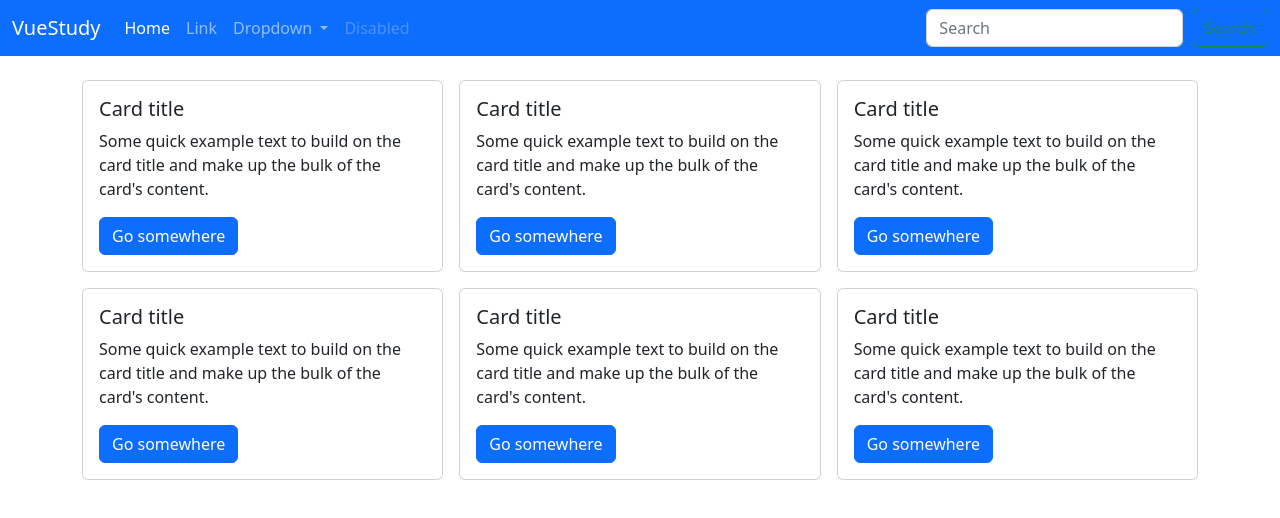
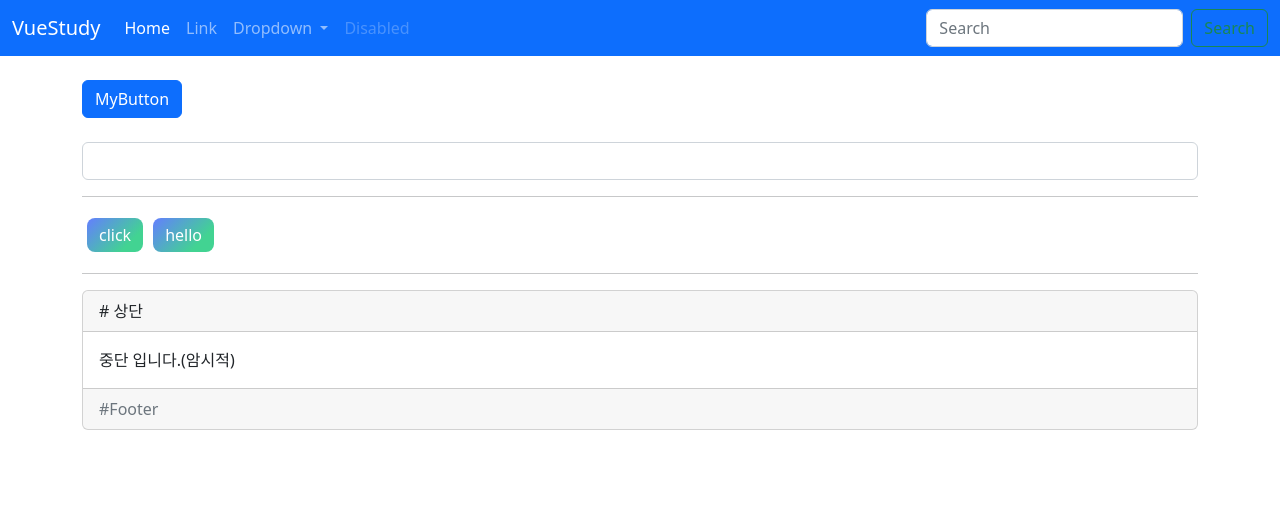
Before and after one commit to byeon-jiun/learn-vue3, a Vue app: page / in a window 1280 px wide. Shown: the top 518 px of the page. Built offline with nearby package versions, Linux system fonts and the light colour scheme.

Commit message:
nav 컴포넌트화

```diff
--- a/src/App.vue
+++ b/src/App.vue
@@ -1,13 +1,15 @@
 <template>
   <div>
-    <TheNav></TheNav>
-    <TheView></TheView>
+    <the-nav></the-nav>
+    <the-view></the-view>
+    <!--<post-index></post-index>-->
   </div>
 </template>
 
 <script>
-import TheNav from './components/TheNav'
-import TheView from './components/TheView'
+import TheNav from './components/TheNav.vue'
+import TheView from './components/TheView.vue'
+import PostIndex from './components/PostIndex.vue'
 export default {
   components: {
     TheNav,
--- /dev/null
+++ b/src/components/AppCard.vue
@@ -0,0 +1,19 @@
+<template>
+  <div class="card">
+    <div class="card-header">
+      <slot name="header">#Header</slot>
+    </div>
+    <div class="card-body">
+      <slot>#Body</slot>
+    </div>
+    <div class="card-footer text-muted">
+      <slot name="footer">#Footer</slot>
+    </div>
+  </div>
+</template>
+
+<script>
+export default {}
+</script>
+
+<style scoped></style>
--- /dev/null
+++ b/src/components/FancyButton.vue
@@ -0,0 +1,21 @@
+<template>
+  <button class="fancy-btn">
+    <slot>hello</slot>
+  </button>
+</template>
+
+<script>
+export default {}
+</script>
+
+<style scoped>
+.fancy-btn {
+  color: #fff;
+  background: linear-gradient(315deg, #42d392 25%, #647eff);
+  border: none;
+  padding: 5px 12px;
+  margin: 5px;
+  border-radius: 8px;
+  cursor: pointer;
+}
+</style>
--- /dev/null
+++ b/src/components/LabelInput.vue
@@ -0,0 +1,43 @@
+<template>
+  <div>
+    <label class="form-label">
+      {{ headTitle }}
+      <!--      <input
+        type="text"
+        :value="modelValue"
+        @input="event => $emit('update:modelValue', event.target.value)"
+      />-->
+    </label>
+    <input type="text" class="form-control" v-model="value" />
+  </div>
+</template>
+
+<script>
+import { computed } from 'vue'
+
+export default {
+  /** 컴퓨티드로 구현*/
+  props: {
+    headTitle: {
+      type: String,
+    },
+    modelValue: {
+      type: String,
+    },
+  },
+  emits: ['update:modelValue'],
+  setup(props, { emit }) {
+    const value = computed({
+      get() {
+        return props.modelValue
+      },
+      set(value) {
+        emit('update:modelValue', value)
+      },
+    })
+    return { value }
+  },
+}
+</script>
+
+<style scoped></style>
--- /dev/null
+++ b/src/components/MyButton.vue
@@ -0,0 +1,9 @@
+<template>
+  <button class="btn btn-primary" type="button">MyButton</button>
+</template>
+
+<script>
+export default {}
+</script>
+
+<style scoped></style>
--- /dev/null
+++ b/src/components/PostCreate.vue
@@ -0,0 +1,61 @@
+<template>
+  <div class="row g-3">
+    <div class="col col-2">
+      <select
+        v-model="type"
+        class="form-select"
+        aria-label="Default select example"
+      >
+        <option value="news">뉴스</option>
+        <option value="notice">공지사항</option>
+      </select>
+    </div>
+    <div class="col col-8">
+      <input
+        type="text"
+        class="form-control"
+        id="exampleFormControlInput1"
+        placeholder="name@example.com"
+        v-model="title"
+      />
+    </div>
+    <div class="col col-2 d-grid">
+      <!-- @click="$emit('createPost', '조서은', '바보')"-->
+      <button class="btn btn-primary mb-2" @click="createPost">추가</button>
+    </div>
+  </div>
+</template>
+
+<script>
+import { ref } from 'vue'
+
+export default {
+  /*emits: ['createPost'],*/
+  emits: {
+    createPost: value => {
+      if (!value.type) {
+        return false
+      } else if (!value.title) {
+        return false
+      }
+      return true
+    },
+  },
+  setup(props, { emit }) {
+    const title = ref('')
+    const type = ref('news')
+    const createPost = () => {
+      const newPost = {
+        type: type.value,
+        title: title.value,
+      }
+      emit('createPost', newPost)
+      type.value = 'news'
+      title.value = ''
+    }
+    return { createPost, title, type }
+  },
+}
+</script>
+
+<style scoped></style>
--- /dev/null
+++ b/src/components/PostIndex.vue
@@ -0,0 +1,60 @@
+<template>
+  <main>
+    <div class="container py-4">
+      <post-create @create-post="createPost"></post-create>
+
+      <hr class="my-4" />
+
+      <div class="row g-3">
+        <div class="col col-4" v-for="post in posts" :key="post.title">
+          <post-item
+            :title="post.title"
+            :contents="post.contents"
+            :is-like="post.isLike"
+            :type="post.type"
+          ></post-item>
+        </div>
+      </div>
+      <hr class="my-4" />
+      <label-input
+        v-model="username"
+        :head-title="'이름'"
+        class="parent-class"
+        style="color: red"
+        id="parent-id"
+      ></label-input>
+    </div>
+  </main>
+</template>
+
+<script>
+import PostItem from './PostItem.vue'
+import PostCreate from './PostCreate.vue'
+import LabelInput from './LabelInput.vue'
+import { reactive, ref } from 'vue'
+export default {
+  components: { PostItem, PostCreate, LabelInput },
+
+  setup() {
+    const posts = reactive([
+      { title: '제목1', contents: '내용1', type: 'news', isLike: true },
+      { title: '제목2', contents: '내용2', type: 'news', isLike: true },
+      { title: '제목3', contents: '내용3', type: 'news', isLike: true },
+      { title: '제목4', contents: '내용4', type: 'news', isLike: true },
+      { title: '제목5', contents: '내용5', type: 'notice', isLike: false },
+      { title: '제목6', contents: '내용6', type: 'notice', isLike: false },
+    ])
+
+    const username = ref('')
+    const firstname = ref('')
+    const lastname = ref('')
+    const createPost = value => {
+      console.log('createPost', value)
+      posts.push(value)
+    }
+    return { posts, createPost, username, lastname, firstname }
+  },
+}
+</script>
+
+<style scoped></style>
--- /dev/null
+++ b/src/components/PostItem.vue
@@ -0,0 +1,56 @@
+<template>
+  <div class="card">
+    <div class="card-body">
+      <span class="badge bg-secondary">{{ typeName }}</span>
+      <h5 class="card-title mt-2">{{ title }}</h5>
+      <p class="card-text">
+        {{ contents }}
+      </p>
+      <a href="#" class="btn" :class="isLikeClass">좋아요</a>
+    </div>
+  </div>
+</template>
+
+<script>
+import { computed } from 'vue'
+
+export default {
+  /** $props 로 접근 할수도 있다. */
+  props: {
+    type: {
+      type: String,
+      default: 'news',
+      validator(value) {
+        return ['news', 'notice'].includes(value)
+      },
+    },
+    title: {
+      type: String,
+      required: true,
+    },
+    contents: {
+      type: String,
+      /*required: true,*/
+    },
+    isLike: {
+      type: Boolean,
+      default: false,
+    },
+    obj: {
+      type: Object,
+      default: () => ({}),
+    },
+  },
+  setup(props) {
+    const isLikeClass = computed(() =>
+      props.isLike ? 'btn-danger' : 'btn-outline-danger',
+    )
+    const typeName = computed(() =>
+      props.type === 'news' ? '뉴스' : '공지사항',
+    )
+    return { isLikeClass, typeName }
+  },
+}
+</script>
+
+<style scoped></style>
--- a/src/components/TheView.vue
+++ b/src/components/TheView.vue
@@ -1,88 +1,34 @@
 <template>
   <main>
     <div class="container py-4">
-      <div class="row g-3">
-        <div class="col col-4">
-          <div class="card">
-            <div class="card-body">
-              <h5 class="card-title">Card title</h5>
-              <p class="card-text">
-                Some quick example text to build on the card title and make up
-                the bulk of the card's content.
-              </p>
-              <a href="#" class="btn btn-primary">Go somewhere</a>
-            </div>
-          </div>
-        </div>
-        <div class="col col-4">
-          <div class="card">
-            <div class="card-body">
-              <h5 class="card-title">Card title</h5>
-              <p class="card-text">
-                Some quick example text to build on the card title and make up
-                the bulk of the card's content.
-              </p>
-              <a href="#" class="btn btn-primary">Go somewhere</a>
-            </div>
-          </div>
-        </div>
-        <div class="col col-4">
-          <div class="card">
-            <div class="card-body">
-              <h5 class="card-title">Card title</h5>
-              <p class="card-text">
-                Some quick example text to build on the card title and make up
-                the bulk of the card's content.
-              </p>
-              <a href="#" class="btn btn-primary">Go somewhere</a>
-            </div>
-          </div>
-        </div>
-        <div class="col col-4">
-          <div class="card">
-            <div class="card-body">
-              <h5 class="card-title">Card title</h5>
-              <p class="card-text">
-                Some quick example text to build on the card title and make up
-                the bulk of the card's content.
-              </p>
-              <a href="#" class="btn btn-primary">Go somewhere</a>
-            </div>
-          </div>
-        </div>
-        <div class="col col-4">
-          <div class="card">
-            <div class="card-body">
-              <h5 class="card-title">Card title</h5>
-              <p class="card-text">
-                Some quick example text to build on the card title and make up
-                the bulk of the card's content.
-              </p>
-              <a href="#" class="btn btn-primary">Go somewhere</a>
-            </div>
-          </div>
-        </div>
-        <div class="col col-4">
-          <div class="card">
-            <div class="card-body">
-              <h5 class="card-title">Card title</h5>
-              <p class="card-text">
-                Some quick example text to build on the card title and make up
-                the bulk of the card's content.
-              </p>
-              <a href="#" class="btn btn-primary">Go somewhere</a>
-            </div>
-          </div>
-        </div>
-      </div>
+      <my-button @click="sayHello"></my-button>
+      <label-input></label-input>
+      <hr />
+      <fancy-button>click</fancy-button>
+      <fancy-button></fancy-button>
+      <hr />
+      <app-card>
+        <template #[slotArgs]># 상단</template>
+        중단 입니다.(암시적)
+        <!--        <template #footer># 상단</template>-->
+      </app-card>
     </div>
   </main>
 </template>
 
 <script>
+import MyButton from './MyButton.vue'
+import LabelInput from './LabelInput.vue'
+import FancyButton from './FancyButton.vue'
+import AppCard from './AppCard.vue'
+import { ref } from 'vue'
 export default {
+  components: { MyButton, LabelInput, FancyButton, AppCard },
   setup() {
-    return {}
+    const sayHello = () => alert('안녕하세요')
+
+    const slotArgs = ref('header')
+    return { sayHello, slotArgs }
   },
 }
 </script>
```
Also changed, not shown: src/components/LabelTitle.vue (added, +38 -0 lines), src/components/UserName.vue (added, +34 -0 lines).
